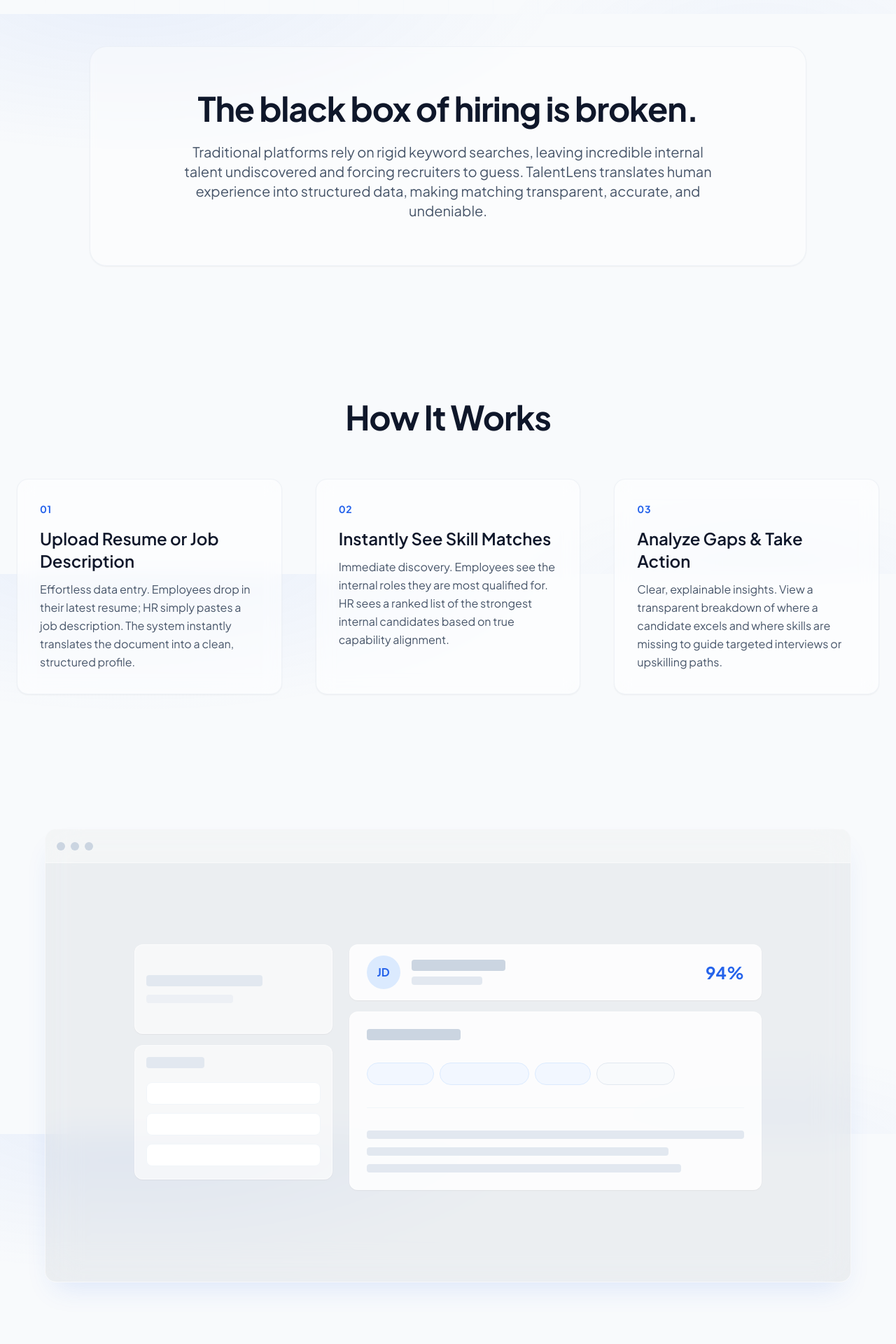
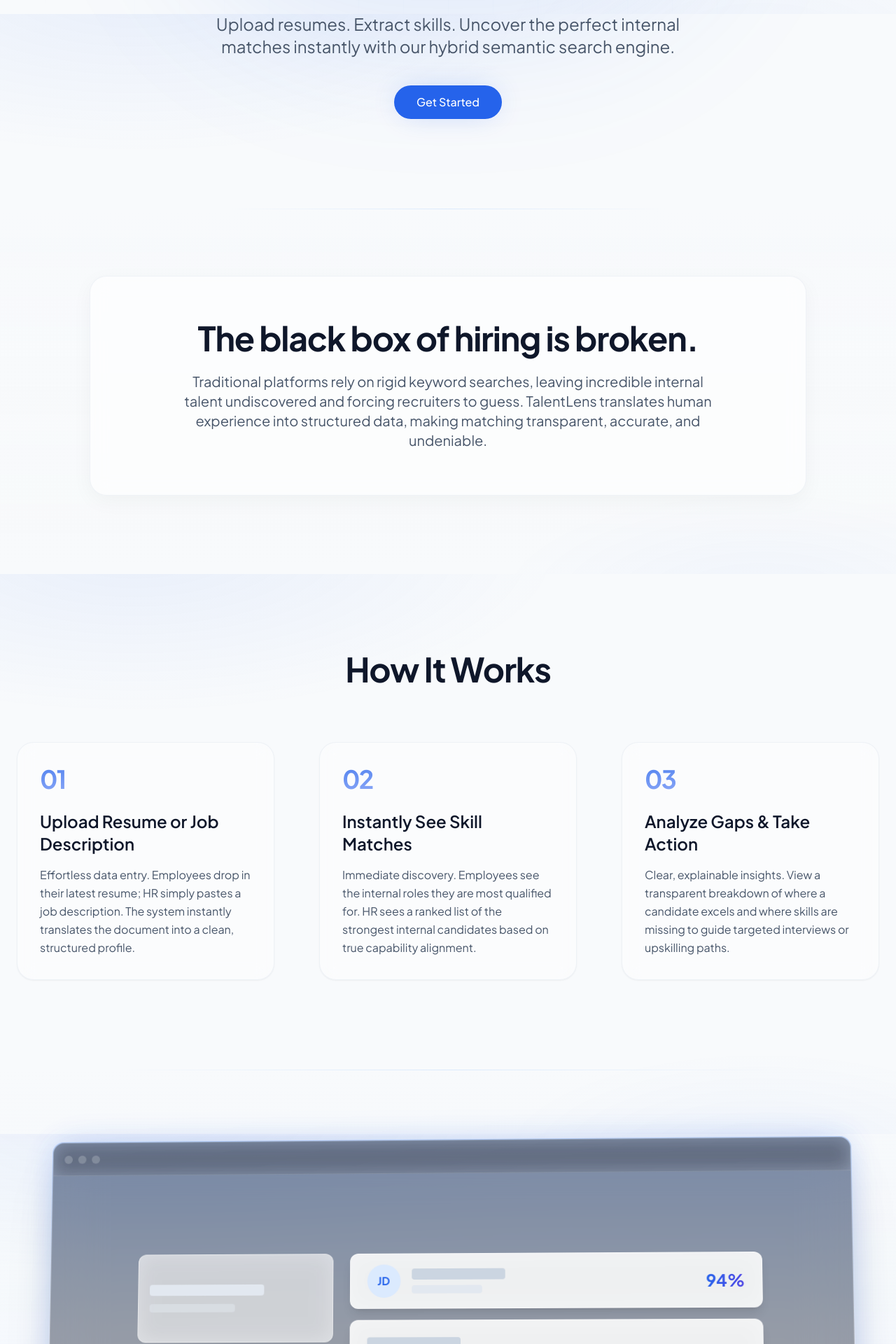
Before and after one commit to Balazs27/talent-lens-ai, a Next.js app: page / in a window 1280 px wide. Shown: the part 780-2700 px from the top of the page at 70% size. Built offline with nearby package versions, Linux system fonts and the light colour scheme.

Commit message:
Landing Page V2

```diff
--- a/src/components/landing/AboutSection.tsx
+++ b/src/components/landing/AboutSection.tsx
@@ -1,11 +1,11 @@
 export function AboutSection() {
   return (
-    <section className="py-24 px-6 border-t border-slate-200/50 bg-white/20">
+    <section className="relative py-32 px-6 border-t border-slate-200/50 bg-white/40 backdrop-blur-sm">
       <div className="max-w-4xl mx-auto text-center">
-        <h2 className="text-3xl md:text-4xl font-bold tracking-tight text-slate-900 mb-6">
+        <h2 className="text-3xl md:text-5xl font-bold tracking-tight text-slate-900 mb-8">
           Built for Clarity and Scale
         </h2>
-        <p className="text-lg md:text-xl text-slate-600 leading-relaxed">
+        <p className="text-lg md:text-2xl text-slate-600 leading-relaxed font-light">
           TalentLens wasn't built to be another chat interface. It was engineered to deliver deterministic, explainable results powered by cutting-edge semantic matching. We believe talent decisions should be a science, not a guessing game.
         </p>
       </div>
--- a/src/components/landing/HeroSection.tsx
+++ b/src/components/landing/HeroSection.tsx
@@ -2,24 +2,27 @@
 
 export function HeroSection() {
   return (
-    <section className="relative pt-32 pb-20 md:pt-48 md:pb-32 px-6 flex flex-col items-center text-center">
-      <div className="inline-flex items-center gap-2 px-3 py-1 rounded-full bg-blue-50 border border-blue-100/50 text-blue-600 text-sm font-medium mb-8 shadow-sm">
+    <section className="relative pt-32 pb-20 md:pt-48 md:pb-32 px-6 flex flex-col items-center text-center overflow-hidden">
+      {/* Subtle radial royal-blue glow behind headline */}
+      <div className="absolute top-1/2 left-1/2 -translate-x-1/2 -translate-y-1/2 w-[600px] h-[500px] md:w-[800px] md:h-[600px] bg-blue-600/10 blur-[100px] rounded-full pointer-events-none" />
+
+      <div className="relative z-10 inline-flex items-center gap-2 px-3 py-1 rounded-full bg-blue-50/80 backdrop-blur-sm border border-blue-200/50 text-blue-600 text-sm font-medium mb-8 shadow-sm">
         <span className="flex h-2 w-2 rounded-full bg-blue-600 animate-pulse"></span>
         Introducing Hybrid Matching
       </div>
-      <h1 className="max-w-5xl text-5xl md:text-7xl lg:text-8xl font-bold tracking-tighter text-slate-900 leading-[1.1]">
+      <h1 className="relative z-10 max-w-5xl text-5xl md:text-7xl lg:text-[8rem] font-bold tracking-tighter text-slate-900 leading-[1.05]">
         Intelligence for the <br className="hidden md:block" />
         <span className="text-transparent bg-clip-text bg-gradient-to-r from-blue-600 to-indigo-600">
           modern workforce.
         </span>
       </h1>
-      <p className="mt-6 max-w-2xl text-lg md:text-2xl text-slate-600 leading-relaxed">
+      <p className="relative z-10 mt-8 max-w-2xl text-lg md:text-2xl text-slate-600 leading-relaxed">
         Upload resumes. Extract skills. Uncover the perfect internal matches instantly with our hybrid semantic search engine.
       </p>
-      <div className="mt-10 flex flex-col sm:flex-row items-center justify-center gap-4">
+      <div className="relative z-10 mt-10 flex flex-col sm:flex-row items-center justify-center gap-4">
         <Link
           href="/signup"
-          className="inline-flex h-12 items-center justify-center rounded-full bg-blue-600 px-8 text-base font-medium text-white transition-all hover:scale-105 hover:bg-blue-700 hover:shadow-[0_0_24px_rgba(37,99,235,0.4)] focus:outline-none focus:ring-2 focus:ring-blue-600 focus:ring-offset-2"
+          className="inline-flex h-12 items-center justify-center rounded-full bg-blue-600 px-8 text-base font-medium text-white transition-all hover:-translate-y-0.5 hover:bg-blue-700 shadow-[0_0_40px_-10px_rgba(37,99,235,0.3)] hover:shadow-[0_0_60px_-15px_rgba(37,99,235,0.5)] ring-1 ring-white/20 focus:outline-none focus:ring-2 focus:ring-blue-600 focus:ring-offset-2"
         >
           Get Started
         </Link>
--- a/src/components/landing/HowItWorksSection.tsx
+++ b/src/components/landing/HowItWorksSection.tsx
@@ -18,17 +18,17 @@
   ];
 
   return (
-    <section className="py-24 px-6 max-w-7xl mx-auto w-full">
-      <div className="text-center mb-16">
+    <section className="relative py-32 px-6 max-w-7xl mx-auto w-full">
+      <div className="text-center mb-20">
         <h2 className="text-3xl md:text-5xl font-bold tracking-tight text-slate-900">
           How It Works
         </h2>
       </div>
-      <div className="grid md:grid-cols-3 gap-8 md:gap-12">
+      <div className="grid md:grid-cols-3 gap-8 md:gap-16">
         {steps.map((step, idx) => (
-          <div key={idx} className="relative flex flex-col p-8 rounded-2xl bg-white/50 backdrop-blur-md border border-slate-200/50 shadow-sm hover:shadow-md transition-shadow">
-            <span className="text-sm font-bold text-blue-600 mb-4 tracking-wider">{step.number}</span>
-            <h3 className="text-xl md:text-2xl font-semibold text-slate-900 mb-3">{step.title}</h3>
+          <div key={idx} className="relative flex flex-col p-8 rounded-3xl bg-white/40 backdrop-blur-md border border-slate-200/50 shadow-sm hover:shadow-[0_20px_40px_-15px_rgba(37,99,235,0.1)] hover:-translate-y-1 transition-all duration-300">
+            <span className="text-4xl font-bold text-transparent bg-clip-text bg-gradient-to-br from-blue-600 to-indigo-300 mb-6 tracking-tighter opacity-80">{step.number}</span>
+            <h3 className="text-xl md:text-2xl font-semibold text-slate-900 mb-4">{step.title}</h3>
             <p className="text-slate-600 leading-relaxed">
               {step.description}
             </p>
--- a/src/components/landing/ProblemSection.tsx
+++ b/src/components/landing/ProblemSection.tsx
@@ -1,7 +1,10 @@
 export function ProblemSection() {
   return (
-    <section className="py-24 px-6">
-      <div className="mx-auto max-w-5xl rounded-3xl bg-white/40 backdrop-blur-sm border border-slate-200/50 p-8 md:p-16 text-center shadow-sm">
+    <section className="relative py-24 px-6 bg-gradient-to-b from-transparent via-slate-50/50 to-transparent">
+      {/* Subtle top divider */}
+      <div className="absolute top-0 left-1/2 -translate-x-1/2 w-1/2 h-px bg-gradient-to-r from-transparent via-blue-200/50 to-transparent" />
+
+      <div className="relative z-10 mx-auto max-w-5xl rounded-3xl bg-white/60 backdrop-blur-md border border-slate-200/50 p-8 md:p-16 text-center shadow-[0_8px_30px_rgb(0,0,0,0.04)]">
         <h2 className="text-3xl md:text-5xl font-bold tracking-tight text-slate-900 mb-6">
           The black box of hiring is broken.
         </h2>
--- a/src/components/landing/ProductPreviewSection.tsx
+++ b/src/components/landing/ProductPreviewSection.tsx
@@ -1,23 +1,32 @@
 export function ProductPreviewSection() {
   return (
-    <section className="py-24 px-6 flex justify-center w-full">
-      <div className="w-full max-w-6xl">
-        <div className="relative aspect-auto md:aspect-[16/9] w-full rounded-2xl overflow-hidden bg-slate-900/5 backdrop-blur-xl border border-white/60 shadow-[0_20px_40px_-15px_rgba(37,99,235,0.15)] flex flex-col items-center justify-center p-4 md:p-8 min-h-[400px]">
+    <section className="relative py-24 px-6 flex justify-center w-full bg-gradient-to-b from-transparent via-blue-50/30 to-transparent overflow-hidden">
+      {/* Subtle top divider */}
+      <div className="absolute top-0 left-1/2 -translate-x-1/2 w-3/4 h-px bg-gradient-to-r from-transparent via-blue-200/50 to-transparent" />
+
+      <div className="w-full max-w-6xl relative z-10">
+        {/* 3D Tilt Container */}
+        <div className="relative mx-auto w-full [transform:perspective(2000px)_rotateX(4deg)_rotateY(-2deg)] hover:[transform:perspective(2000px)_rotateX(2deg)_rotateY(-1deg)] transition-transform duration-700 ease-out">
+
+          {/* Glow border wrapper */}
+          <div className="absolute inset-0 rounded-2xl bg-gradient-to-b from-blue-500/30 via-white/10 to-transparent -m-px shadow-[0_0_60px_-15px_rgba(37,99,235,0.2)]" />
+
+          <div className="relative aspect-auto md:aspect-[16/9] w-full rounded-2xl overflow-hidden bg-slate-900/40 backdrop-blur-2xl border border-white/20 shadow-[0_40px_80px_-20px_rgba(0,0,0,0.15),_0_0_40px_rgba(37,99,235,0.1)] flex flex-col items-center justify-center p-4 md:p-8 min-h-[400px]">
             {/* Abstract Representation of UI */}
-          <div className="absolute top-0 left-0 w-full h-12 bg-white/40 border-b border-white/50 flex items-center px-4 gap-2">
-            <div className="w-3 h-3 rounded-full bg-slate-300"></div>
-            <div className="w-3 h-3 rounded-full bg-slate-300"></div>
-            <div className="w-3 h-3 rounded-full bg-slate-300"></div>
+            <div className="absolute top-0 left-0 w-full h-12 bg-white/10 border-b border-white/10 flex items-center px-4 gap-2 backdrop-blur-md">
+              <div className="w-3 h-3 rounded-full bg-white/20"></div>
+              <div className="w-3 h-3 rounded-full bg-white/20"></div>
+              <div className="w-3 h-3 rounded-full bg-white/20"></div>
             </div>
 
-          <div className="w-full max-w-4xl grid md:grid-cols-3 gap-6 mt-12 md:mt-8">
+            <div className="w-full max-w-4xl grid md:grid-cols-3 gap-6 mt-12 md:mt-8 relative z-10">
               {/* Left Panel */}
               <div className="hidden md:flex flex-col gap-4">
-              <div className="h-32 rounded-xl bg-white/60 border border-white/50 shadow-sm p-4 flex flex-col gap-3 justify-center">
+                <div className="h-32 rounded-xl bg-white/70 backdrop-blur-lg border border-white/40 shadow-sm p-4 flex flex-col gap-3 justify-center">
                   <div className="h-4 w-2/3 bg-slate-200 rounded"></div>
                   <div className="h-3 w-1/2 bg-slate-200/50 rounded"></div>
                 </div>
-              <div className="h-48 rounded-xl bg-white/60 border border-white/50 shadow-sm p-4 flex flex-col gap-3">
+                <div className="h-48 rounded-xl bg-white/70 backdrop-blur-lg border border-white/40 shadow-sm p-4 flex flex-col gap-3">
                   <div className="h-4 w-1/3 bg-slate-200 rounded mb-2"></div>
                   <div className="h-8 w-full bg-white rounded-lg border border-slate-100"></div>
                   <div className="h-8 w-full bg-white rounded-lg border border-slate-100"></div>
@@ -26,21 +35,21 @@
               </div>
               {/* Main Panel */}
               <div className="md:col-span-2 flex flex-col gap-4">
-              <div className="h-auto md:h-20 py-4 md:py-0 rounded-xl bg-white/80 border border-white/50 shadow-sm flex flex-col md:flex-row items-start md:items-center px-6 gap-4">
+                <div className="h-auto md:h-20 py-4 md:py-0 rounded-xl bg-white/90 backdrop-blur-lg border border-white/40 shadow-lg flex flex-col md:flex-row items-start md:items-center px-6 gap-4">
                   <div className="w-12 h-12 rounded-full bg-blue-100 flex-shrink-0 flex items-center justify-center text-blue-600 font-bold">JD</div>
                   <div className="flex-col gap-2 w-full flex mt-2 md:mt-0">
                     <div className="h-4 w-1/2 md:w-1/3 bg-slate-300 rounded"></div>
                     <div className="h-3 w-3/4 md:w-1/4 bg-slate-200 rounded"></div>
                   </div>
-                <div className="text-2xl font-bold text-blue-600 mt-2 md:mt-0">94%</div>
+                  <div className="text-2xl font-bold text-transparent bg-clip-text bg-gradient-to-r from-blue-600 to-indigo-600 mt-2 md:mt-0">94%</div>
                 </div>
-              <div className="h-auto rounded-xl bg-white/80 border border-white/50 shadow-sm p-6 flex flex-col gap-4">
+                <div className="h-auto rounded-xl bg-white/90 backdrop-blur-lg border border-white/40 shadow-lg p-6 flex flex-col gap-4">
                   <div className="h-4 w-1/4 bg-slate-300 rounded mb-4"></div>
                   <div className="flex flex-wrap gap-2">
-                  <div className="h-8 w-24 bg-blue-50/80 border border-blue-100 rounded-full"></div>
-                  <div className="h-8 w-32 bg-blue-50/80 border border-blue-100 rounded-full"></div>
-                  <div className="h-8 w-20 bg-blue-50/80 border border-blue-100 rounded-full"></div>
-                  <div className="h-8 w-28 bg-slate-50 border border-slate-200 rounded-full"></div>
+                    <div className="h-8 w-24 bg-blue-50 border border-blue-100/50 rounded-full"></div>
+                    <div className="h-8 w-32 bg-blue-50 border border-blue-100/50 rounded-full"></div>
+                    <div className="h-8 w-20 bg-blue-50 border border-blue-100/50 rounded-full"></div>
+                    <div className="h-8 w-28 bg-slate-50 border border-slate-200/50 rounded-full"></div>
                   </div>
                   <div className="h-px w-full bg-slate-100 my-4"></div>
                   <div className="flex flex-col gap-3">
@@ -53,6 +62,7 @@
             </div>
           </div>
         </div>
+      </div>
     </section>
   );
 }
```
Lines whose indentation alone changed are shown as unchanged.
